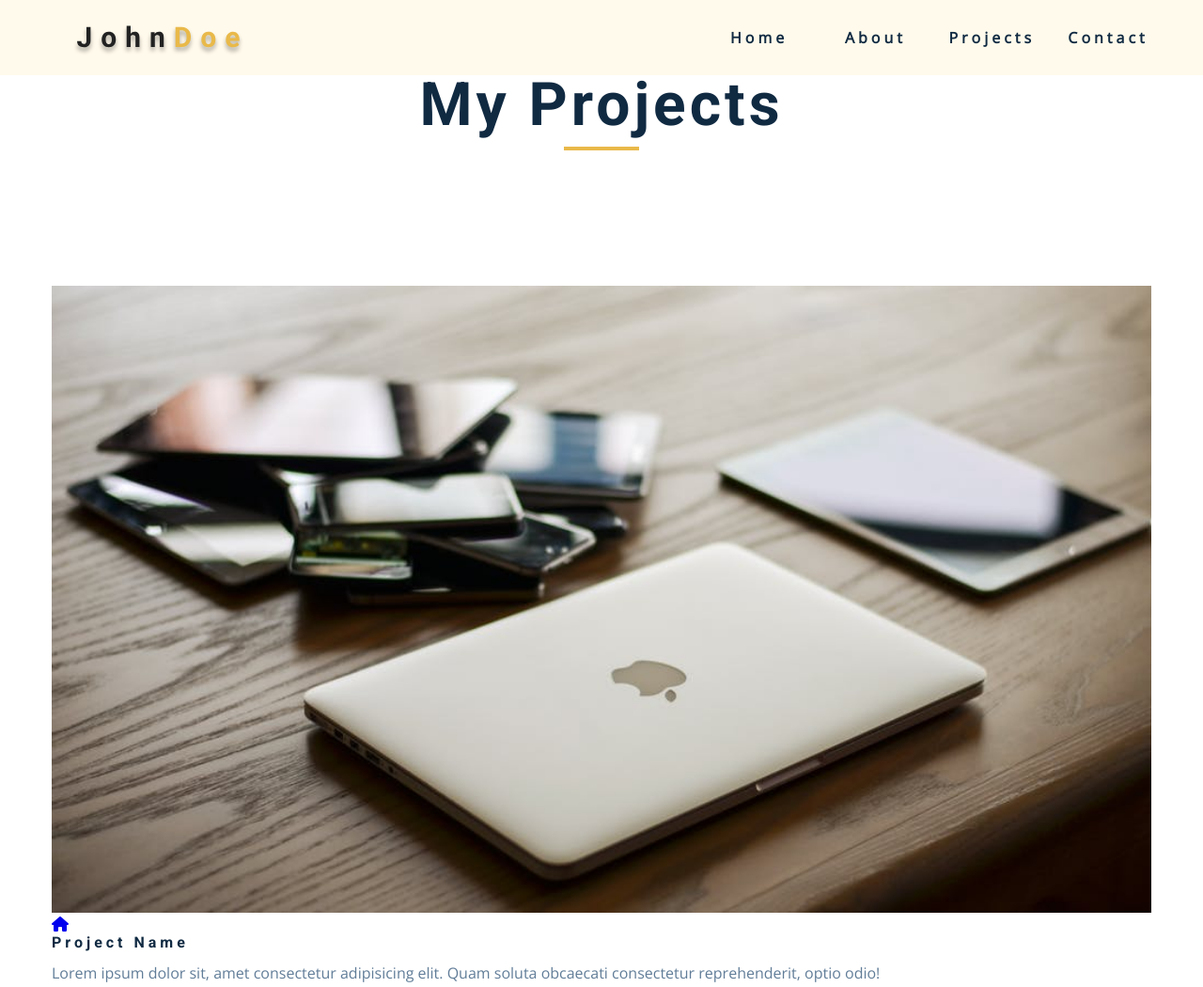
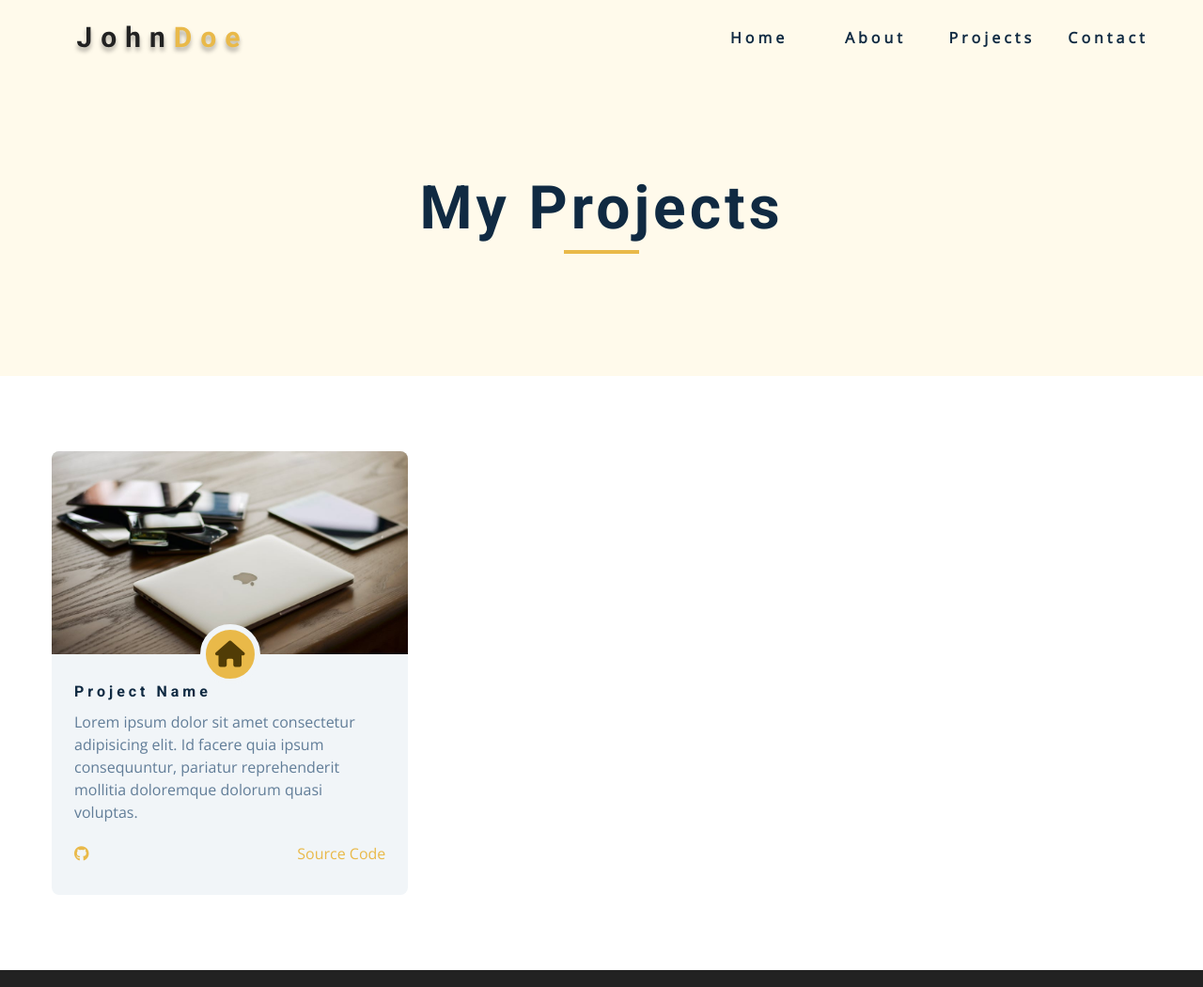
Before and after one commit to Adnan-7/Portfolio, a plain HTML site: page projects.html in a window 1280 px wide. Shown: the top 1050 px of the page at 94% size. Drawn offline with nearby package versions, Linux system fonts and the light colour scheme.

Commit message:
project page css

```diff
--- a/css/styles.css
+++ b/css/styles.css
@@ -948,3 +948,71 @@ Single Page
 Products Page
 ===============
 */
+
+.projects-hero {
+  height: 40vh;
+  background: var(--clr-primary-10);
+  display: grid;
+  place-items: center;
+}
+
+.projects-hero .section-title {
+  margin-bottom: 0;
+}
+
+.single-project {
+  background: var(--clr-grey-10);
+  border-radius: var(--radius);
+}
+
+.project-container img {
+  border-top-left-radius: var(--radius);
+  border-top-right-radius: var(--radius);
+}
+
+.project-container {
+  position: relative;
+}
+
+.project-icon {
+  font-size: 1.75rem;
+  position: absolute;
+  bottom: 0;
+  left: 50%;
+  transform: translate(-50%, 50%);
+  background: var(--clr-primary-5);
+  width: 4rem;
+  height: 4rem;
+  border-radius: 50%;
+  display: grid;
+  place-items: center;
+  color: var(--clr-primary-1);
+  border: 0.375rem solid var(--clr-grey-10);
+}
+
+.project-details {
+  padding: 2rem 1.5rem;
+}
+
+.project-footer {
+  display: grid;
+  grid-template-columns: 1fr 1fr;
+  color: var(--clr-primary-5);
+}
+
+.project-footer a {
+  color: var(--clr-primary-5);
+  text-transform: capitalize;
+  justify-self: end;
+  transition: var(--transition);
+}
+
+.project-footer a:hover {
+  color: var(--clr-primary-1);
+}
+
+.projects-page-center {
+  display: grid;
+  grid-template-columns: repeat(auto-fill, minmax(330px, 1fr));
+  gap: 3rem 1rem;
+}
--- a/projects.html
+++ b/projects.html
@@ -114,8 +114,9 @@
           <div class="project-details">
             <h4>project name</h4>
             <p>
-              Lorem ipsum dolor sit, amet consectetur adipisicing elit. Quam
-              soluta obcaecati consectetur reprehenderit, optio odio!
+              Lorem ipsum dolor sit amet consectetur adipisicing elit. Id facere
+              quia ipsum consequuntur, pariatur reprehenderit mollitia
+              doloremque dolorum quasi voluptas.
             </p>
             <div class="project-footer">
               <span><i class="fab fa-github"></i></span>
```
